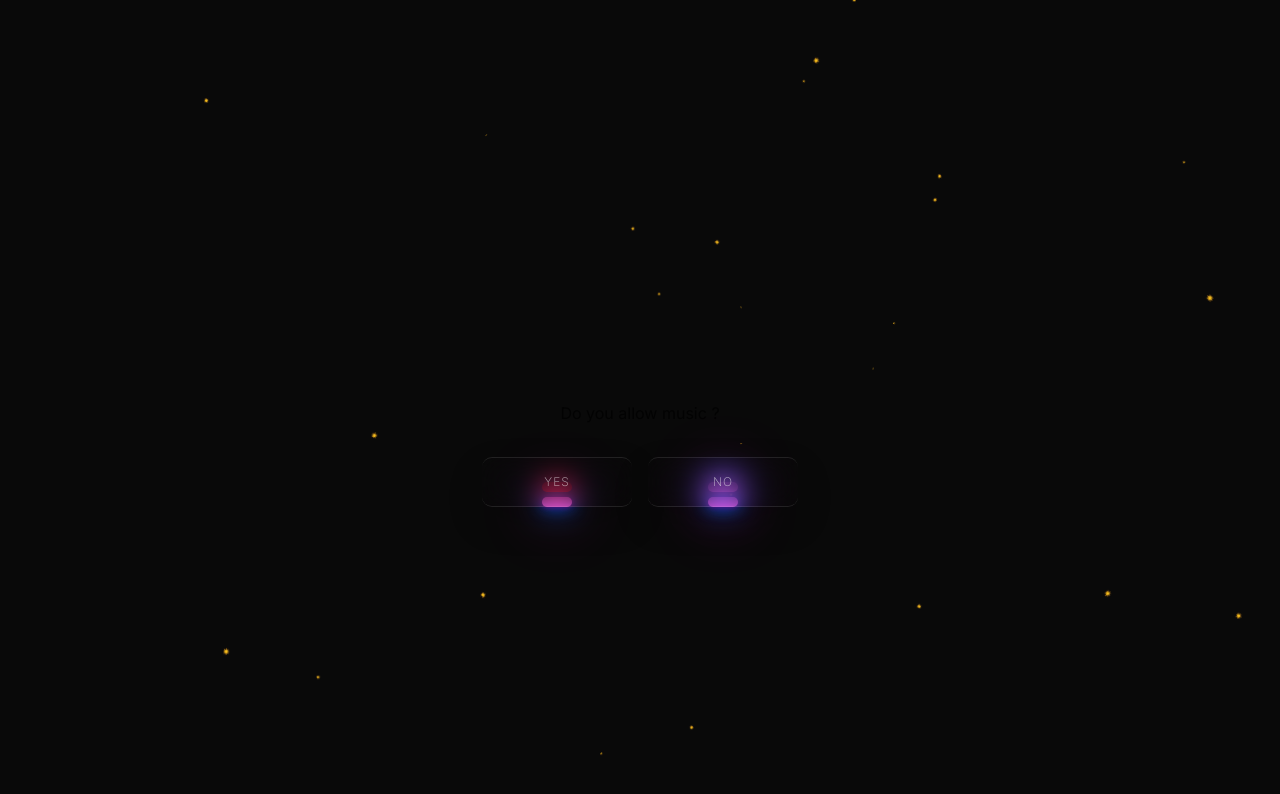
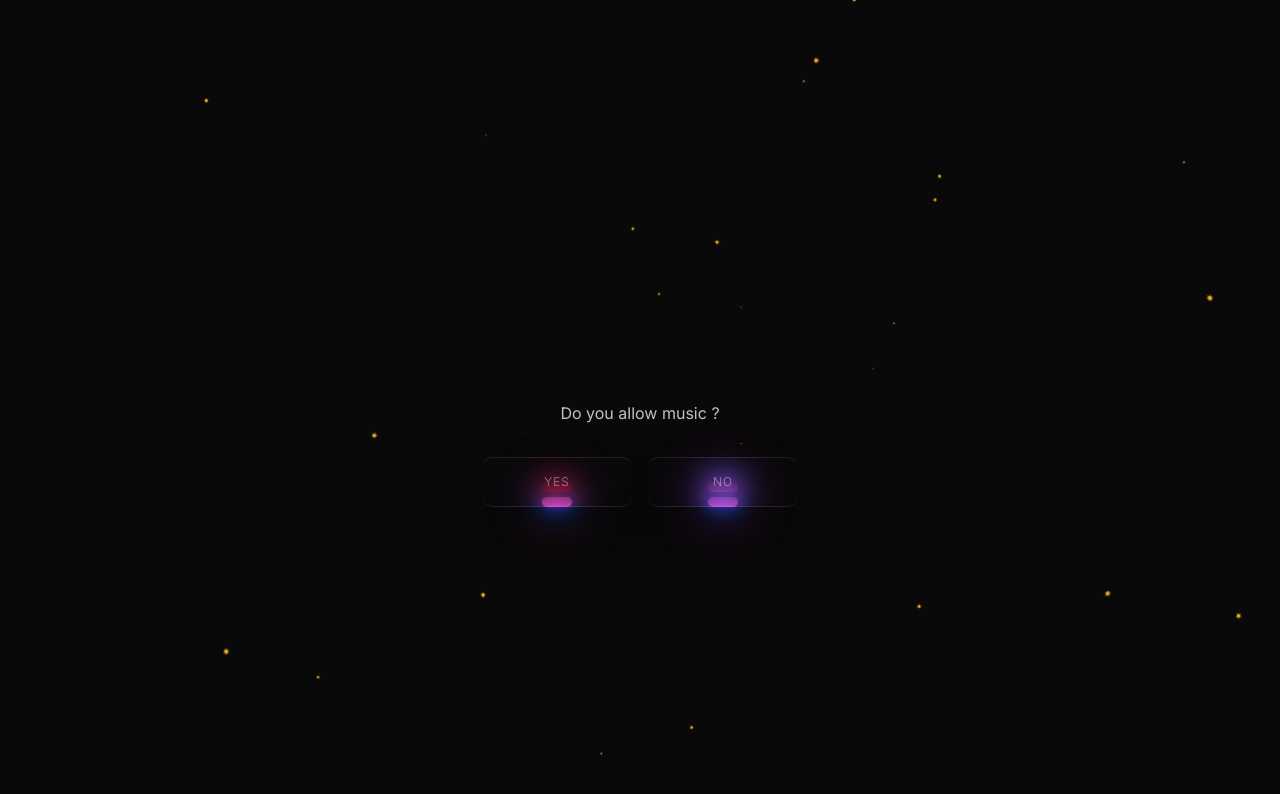
Before and after one commit to MaximePalmino/Lottie-Next.js-GSAP, a Next.js app: page / in a window 1280 px wide. Shown: the top 794 px of the page. Built offline with nearby package versions, Linux system fonts and the light colour scheme.

Commit message:
[ADD]fonts

```diff
--- a/app/components/Main.tsx
+++ b/app/components/Main.tsx
@@ -132,7 +132,7 @@ const Home = () => {
                 </div>
                 <div className='flex justify-around pt-32 h-full items-center gap-8  flex-col'>
                     <div ref={btnRef} className='flex gap-2'>
-                        <p className='opacity-60'>Scroll</p>
+                        <p className='opacity-60 text-white'>Scroll</p>
                         <div className='flex opacity-60'>
                             <Image width={'15'} height={'20'} src={Arrow} alt={'arrow'}/>
                             <Image style={{transform: 'rotate(180deg)'}} width={'15'} height={'20'} src={Arrow}
--- a/app/page.tsx
+++ b/app/page.tsx
@@ -64,7 +64,7 @@ const Home = () => {
         (!isAnswered ? <div className={'flex justify-center items-end h-full w-full pb-5 fixed gap-4'}>
                     <div className='flex justify-around pt-32 h-full items-center gap-8  flex-col'>
                         <div className='flex flex-col justify-center items-center  gap-8 h-full '>
-                            <p className='opacity-75'>Do you allow music ?</p>
+                            <p className='opacity-75 text-white'>Do you allow music ?</p>
                             <div className='flex gap-4 '>
                                 <button className="btn" onClick={handleAcceptMusic}><a href="#">Yes</a>
                                 </button>
```
